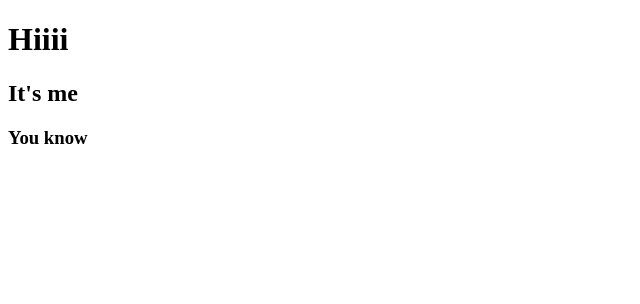
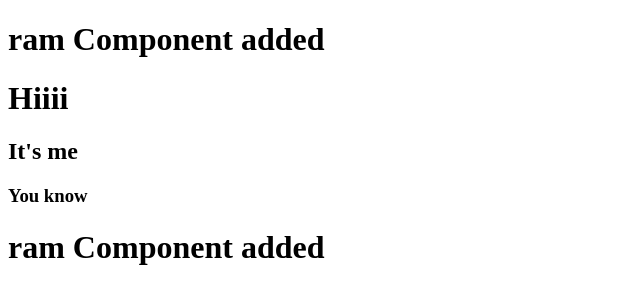
Before and after one commit to shounak889/webDevlopment, an Angular app in the folder Angular/TestProject/: page / in a window 1280 px wide. Shown: the top 304 px of the page, without its empty margins (0-640 px from the left). Built offline with nearby package versions, Linux system fonts and the light colour scheme.

Commit message:
Created component "ram" and displayed

```diff
--- a/Angular/TestProject/src/app/app.component.html
+++ b/Angular/TestProject/src/app/app.component.html
@@ -1,3 +1,7 @@
+<app-ram></app-ram>
+
 <h1>Hiiii</h1>
 <h2>It's me</h2>
 <h3>You know</h3>
+
+<app-ram></app-ram>
--- a/Angular/TestProject/src/app/app.component.ts
+++ b/Angular/TestProject/src/app/app.component.ts
@@ -1,11 +1,12 @@
 import { Component } from '@angular/core';
 import { CommonModule } from '@angular/common';
 import { RouterOutlet } from '@angular/router';
+import { RamComponent } from './ram/ram.component';
 
 @Component({
   selector: 'app-root',
   standalone: true,
-  imports: [CommonModule, RouterOutlet],
+  imports: [CommonModule, RouterOutlet, RamComponent],
   templateUrl: './app.component.html',
   styleUrl: './app.component.css'
 })
--- /dev/null
+++ b/Angular/TestProject/src/app/ram/ram.component.html
@@ -0,0 +1 @@
+<h1>ram Component added</h1>
```
Also changed, not shown: Angular/TestProject/src/app/ram/ram.component.ts (added, +12 -0 lines), Angular/TestProject/src/app/ram/ram.component.css (added), 1 other file (tests, documents, lock files or other folders).
